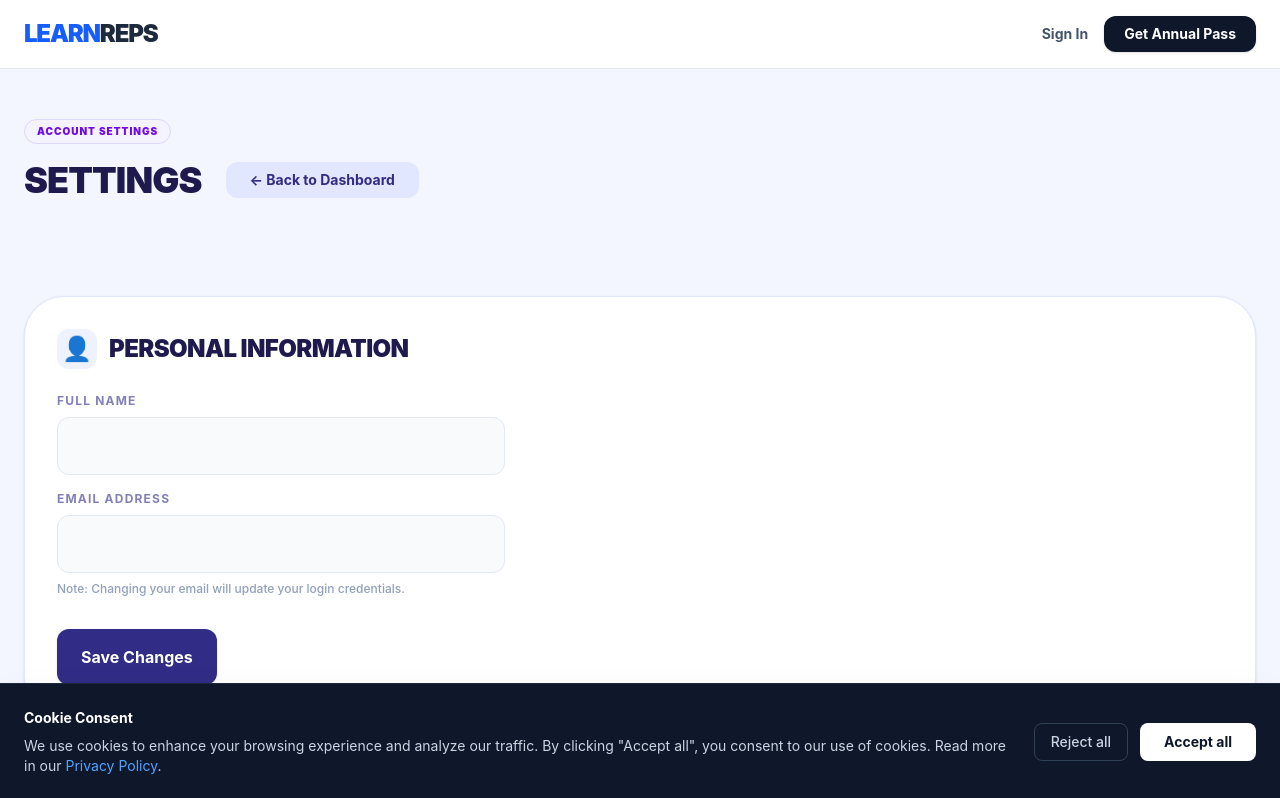
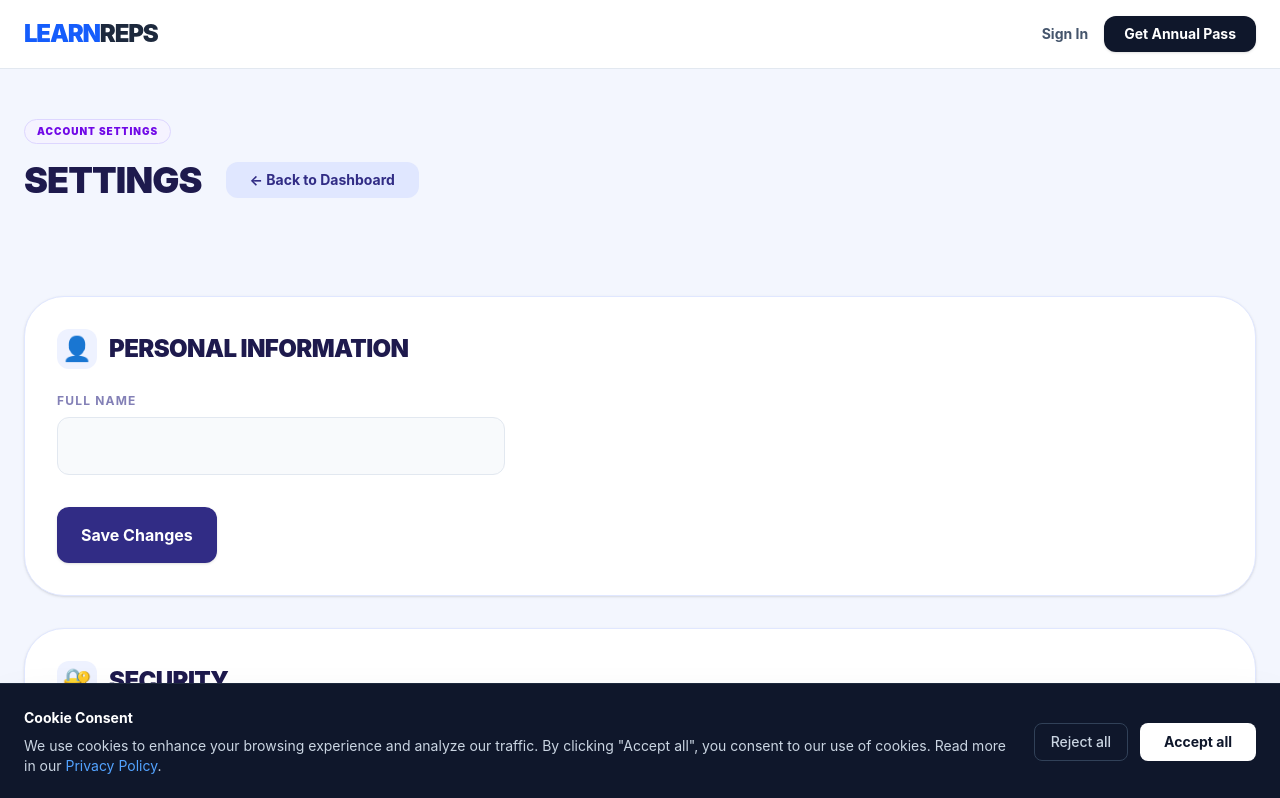
Before and after one commit to tinj186/mind-gym, a Next.js app: page /parent/settings in a window 1280 px wide. Shown: the top 798 px of the page. Built offline with nearby package versions, Linux system fonts and the light colour scheme; no server answers.

Commit message:
Fix: Remove email update option and refresh session name immediately

```diff
--- a/src/app/api/user/update-profile/route.js
+++ b/src/app/api/user/update-profile/route.js
@@ -12,20 +12,10 @@ export async function POST(req) {
     }
 
     const body = await req.json();
-    const { name, email } = body;
+    const { name } = body;
 
-    if (!name || !email) {
+    if (!name) {
       return NextResponse.json({ error: 'Missing required fields' }, { status: 400 });
-    }
-
-    // If email is changing, check if the new email is already in use
-    if (email !== session.user.email) {
-      const existingUser = await prisma.user.findUnique({
-        where: { email },
-      });
-      if (existingUser) {
-        return NextResponse.json({ error: 'Email already in use by another account' }, { status: 400 });
-      }
     }
 
     // Update the user
@@ -33,7 +23,6 @@ export async function POST(req) {
       where: { email: session.user.email },
       data: {
         name,
-        email,
       },
     });
 
--- a/src/app/parent/settings/page.jsx
+++ b/src/app/parent/settings/page.jsx
@@ -33,7 +33,6 @@ export default async function SettingsPage() {
       <main className="max-w-7xl mx-auto px-6 pb-16 space-y-8">
         <UpdateProfileForm
           defaultName={session?.user?.name || ''}
-          defaultEmail={session?.user?.email || ''}
         />
         <ChangePasswordForm />
       </main>
--- a/src/components/parent/UpdateProfileForm.jsx
+++ b/src/components/parent/UpdateProfileForm.jsx
@@ -2,10 +2,12 @@
 
 import { useState } from 'react';
 import { useRouter } from 'next/navigation';
+import { useSession } from 'next-auth/react';
 
-export default function UpdateProfileForm({ defaultName = '', defaultEmail = '' }) {
+export default function UpdateProfileForm({ defaultName = '' }) {
   const router = useRouter();
-  const [formData, setFormData] = useState({ name: defaultName, email: defaultEmail });
+  const { update } = useSession();
+  const [formData, setFormData] = useState({ name: defaultName });
   const [status, setStatus] = useState('idle'); // idle, loading, success, error
   const [message, setMessage] = useState('');
 
@@ -25,9 +27,12 @@ export default function UpdateProfileForm({ defaultName = '', defaultEmail = ''
 
       if (!res.ok) throw new Error(data.error || 'Failed to update profile');
 
+      // Force NextAuth session to refresh client-side with new name
+      await update({ name: formData.name });
+
       setStatus('success');
       setMessage('Your profile has been successfully updated.');
-      router.refresh(); // Refresh to update session data if possible
+      router.refresh();
     } catch (err) {
       console.error(err);
       setStatus('error');
@@ -66,18 +71,6 @@ export default function UpdateProfileForm({ defaultName = '', defaultEmail = ''
           />
         </div>
 
-        <div>
-          <label className="block text-xs font-bold text-indigo-900/60 uppercase tracking-widest mb-2">Email Address</label>
-          <input
-            type="email"
-            required
-            value={formData.email}
-            onChange={(e) => setFormData({...formData, email: e.target.value})}
-            className="w-full bg-slate-50 border border-slate-200 text-slate-900 text-base rounded-xl focus:ring-2 focus:ring-indigo-500 focus:border-indigo-500 block p-4 font-medium outline-none transition-all"
-          />
-          <p className="text-xs text-slate-400 font-medium mt-2">Note: Changing your email will update your login credentials.</p>
-        </div>
-
         <button
           type="submit"
           disabled={status === 'loading'}
```
